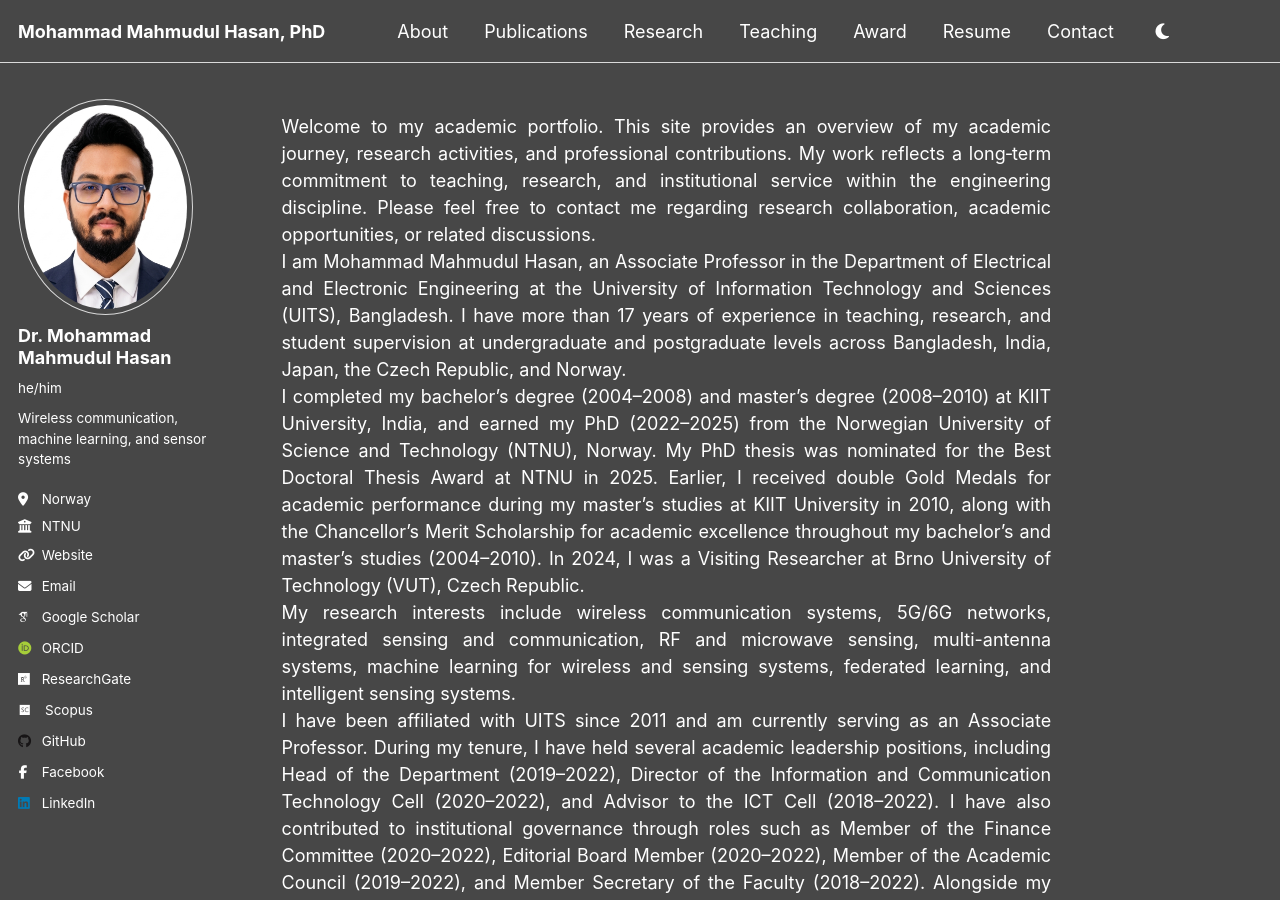
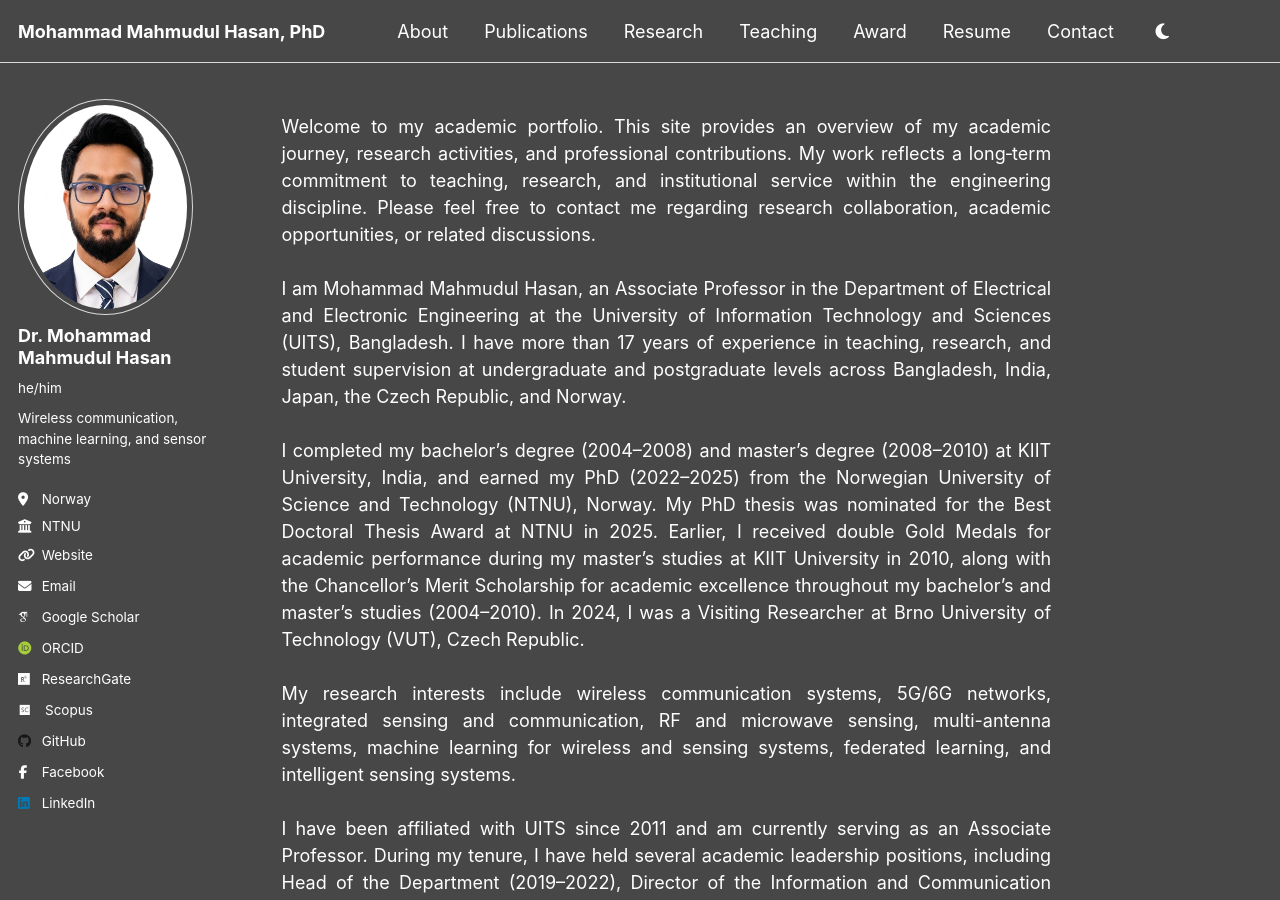
Before and after one commit to dearmahmud/dearmahmud.github.io, a Jekyll site: the page built from _pages/about.md, in a window 1280 px wide and 900 px high. Built offline with Jekyll 4.4.1, drawn with Linux system fonts in a browser that asks for light colours; some web fonts are replaced.

Commit message:
Enhance readability in about.md with line breaks
Added additional line breaks for improved readability and separated sections in the academic portfolio description.

```diff
--- a/_pages/about.md
+++ b/_pages/about.md
@@ -8,13 +8,13 @@ redirect_from:
 ---
 
 <p style="text-align: justify;">
-Welcome to my academic portfolio. This site provides an overview of my academic journey, research activities, and professional contributions. My work reflects a long‑term commitment to teaching, research, and institutional service within the engineering discipline. Please feel free to contact me regarding research collaboration, academic opportunities, or related discussions. <br>
-  I am Mohammad Mahmudul Hasan, an Associate Professor in the Department of Electrical and Electronic Engineering at the University of Information Technology and Sciences (UITS), Bangladesh. I have more than 17 years of experience in teaching, research, and student supervision at undergraduate and postgraduate levels across Bangladesh, India, Japan, the Czech Republic, and Norway. <br>
-I completed my bachelor’s degree (2004–2008) and master’s degree (2008–2010) at KIIT University, India, and earned my PhD (2022–2025) from the Norwegian University of Science and Technology (NTNU), Norway. My PhD thesis was nominated for the Best Doctoral Thesis Award at NTNU in 2025. Earlier, I received double Gold Medals for academic performance during my master’s studies at KIIT University in 2010, along with the Chancellor’s Merit Scholarship for academic excellence throughout my bachelor’s and master’s studies (2004–2010). In 2024, I was a Visiting Researcher at Brno University of Technology (VUT), Czech Republic. <br>
-My research interests include wireless communication systems, 5G/6G networks, integrated sensing and communication, RF and microwave sensing, multi-antenna systems, machine learning for wireless and sensing systems, federated learning, and intelligent sensing systems. <br>
-I have been affiliated with UITS since 2011 and am currently serving as an Associate Professor. During my tenure, I have held several academic leadership positions, including Head of the Department (2019–2022), Director of the Information and Communication Technology Cell (2020–2022), and Advisor to the ICT Cell (2018–2022). I have also contributed to institutional governance through roles such as Member of the Finance Committee (2020–2022), Editorial Board Member (2020–2022), Member of the Academic Council (2019–2022), and Member Secretary of the Faculty (2018–2022). Alongside my academic career, I also worked with industry as a consultant and technical trainer for Sanyo Engineering and Construction Inc. (Suntec Group, Japan) during 2018–2019. <br>
+Welcome to my academic portfolio. This site provides an overview of my academic journey, research activities, and professional contributions. My work reflects a long‑term commitment to teaching, research, and institutional service within the engineering discipline. Please feel free to contact me regarding research collaboration, academic opportunities, or related discussions. <br><br>
+  I am Mohammad Mahmudul Hasan, an Associate Professor in the Department of Electrical and Electronic Engineering at the University of Information Technology and Sciences (UITS), Bangladesh. I have more than 17 years of experience in teaching, research, and student supervision at undergraduate and postgraduate levels across Bangladesh, India, Japan, the Czech Republic, and Norway. <br><br>
+I completed my bachelor’s degree (2004–2008) and master’s degree (2008–2010) at KIIT University, India, and earned my PhD (2022–2025) from the Norwegian University of Science and Technology (NTNU), Norway. My PhD thesis was nominated for the Best Doctoral Thesis Award at NTNU in 2025. Earlier, I received double Gold Medals for academic performance during my master’s studies at KIIT University in 2010, along with the Chancellor’s Merit Scholarship for academic excellence throughout my bachelor’s and master’s studies (2004–2010). In 2024, I was a Visiting Researcher at Brno University of Technology (VUT), Czech Republic. <br><br>
+My research interests include wireless communication systems, 5G/6G networks, integrated sensing and communication, RF and microwave sensing, multi-antenna systems, machine learning for wireless and sensing systems, federated learning, and intelligent sensing systems. <br><br>
+I have been affiliated with UITS since 2011 and am currently serving as an Associate Professor. During my tenure, I have held several academic leadership positions, including Head of the Department (2019–2022), Director of the Information and Communication Technology Cell (2020–2022), and Advisor to the ICT Cell (2018–2022). I have also contributed to institutional governance through roles such as Member of the Finance Committee (2020–2022), Editorial Board Member (2020–2022), Member of the Academic Council (2019–2022), and Member Secretary of the Faculty (2018–2022). Alongside my academic career, I also worked with industry as a consultant and technical trainer for Sanyo Engineering and Construction Inc. (Suntec Group, Japan) during 2018–2019. <br><br>
 I have also contributed to several funded research and institutional projects. These include Machine Learning Assisted Signal Processing for Antenna-Sensor Arrays as a Work Package Member (2024–2025), Air Quality Monitoring Exploiting Massive Multiple-Input Multiple-Output Antennas as a Work Package Member (2022–2025), the University Comprehensive Academic Management Software Implementation Project as Project Manager (2020–2022), and the Higher Education Quality Enhancement Project as a Member (2017–2018).
-<br>
+<br><br>
 I welcome discussions on research collaboration, academic opportunities, and technical projects related to wireless communication, RF sensing, signal processing, and intelligent sensing systems. I make every effort to respond to academic and research-related inquiries as promptly as possible. Please feel free to contact me if you are interested in collaboration, would like to discuss a research idea, seek technical input, or simply wish to connect around shared academic interests. I would be very pleased to hear from you.
 </p>
 
```
